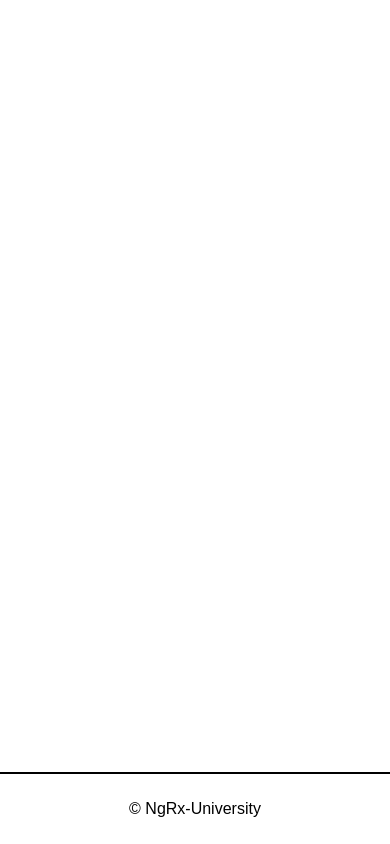
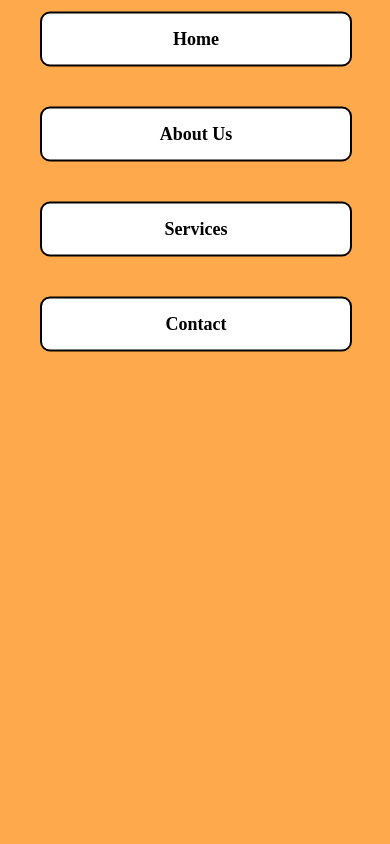
Before and after one commit to GengiuRobert/school-mngr, an Angular app in the folder school-mngr/: page / in a window 390 px wide. Built offline with nearby package versions, Linux system fonts and the light colour scheme.

Commit message:
navbar component created

```diff
--- a/school-mngr/src/app/app.component.html
+++ b/school-mngr/src/app/app.component.html
@@ -1 +1,2 @@
+<app-header></app-header>
 <app-footer></app-footer>
--- a/school-mngr/src/app/app.component.ts
+++ b/school-mngr/src/app/app.component.ts
@@ -1,10 +1,11 @@
 import { Component } from '@angular/core';
 import { RouterOutlet } from '@angular/router';
 import { FooterComponent } from '../components/footer/footer.component';
+import { HeaderComponent } from "../components/header/header.component";
 
 @Component({
   selector: 'app-root',
-  imports: [FooterComponent],
+  imports: [FooterComponent, HeaderComponent],
   templateUrl: './app.component.html',
   styleUrl: './app.component.css'
 })
--- a/school-mngr/src/components/footer/footer.component.css
+++ b/school-mngr/src/components/footer/footer.component.css
@@ -1,6 +1,6 @@
 footer {
     font-family: 'Rubik', sans-serif;
-    background-color: #ffffff;
+    background: #ffa94d;
     color: rgb(0, 0, 0);
     padding: 20px 20px;
     width: 100%;
@@ -11,15 +11,7 @@ footer {
     align-items: center;
     border-top: 2px solid black;
     z-index: 100;
-}
-
-footer .footer-text {
-    text-align: left;
-}
-
-footer .social-icons {
-    display: flex;
-    gap: 15px;
+    font-weight: 700;
 }
 
 footer.sticky {
--- a/school-mngr/src/components/footer/footer.component.ts
+++ b/school-mngr/src/components/footer/footer.component.ts
@@ -9,7 +9,7 @@ import { Component } from '@angular/core';
 export class FooterComponent {
 
   sticky = true;
-  transparent = true;
+  transparent = false;
   footerText = '© NgRx-University';
 
 }
--- /dev/null
+++ b/school-mngr/src/components/header/header.component.css
@@ -0,0 +1,106 @@
+.navbar {
+    position: fixed;
+    padding-top: 70px;
+    left: 50%;
+    transform: translate(-50%, -50%);
+    background: #ffa94d;
+    width: 100%;
+    display: flex;
+    justify-content: center;
+    align-items: center;
+    margin: 0 auto;
+    border-bottom: 2px solid black;
+    z-index: 1000;
+}
+
+.nav-container {
+    display: flex;
+    width: 90%;
+    margin: auto;
+    padding: 10px 20px;
+    justify-content: space-between;
+    align-items: center;
+}
+
+.nav-menu {
+    display: flex;
+    justify-content: space-between;
+    align-items: center;
+    list-style: none;
+    gap: 20px;
+}
+
+.nav-item {
+    position: relative;
+}
+
+.nav-link {
+    color: rgb(0, 0, 0);
+    background-color: white;
+    text-decoration: none;
+    font-weight: normal;
+    padding: 10px 20px;
+    display: block;
+    border: 2px solid #000000;
+    border-radius: 10px;
+    font-weight: 750;
+    transition: all 0.3s ease;
+}
+
+.nav-link:hover {
+    translate: 1.5px 1.5px;
+    box-shadow: 1.5px 1.5px 0 #000000;
+    background: #c0690c7a;
+}
+
+.menu-toggle {
+    display: none;
+    cursor: pointer;
+}
+
+.menu-toggle .bar {
+    display: block;
+    width: 25px;
+    height: 3px;
+    margin: 5px auto;
+    background: rgb(0, 0, 0);
+    color: #000000;
+    transition: 0.4s;
+}
+
+
+@media (max-width: 768px) {
+    .menu-toggle {
+        display: block;
+    }
+
+    .nav-menu {
+        display: none;
+        flex-direction: column;
+        position: fixed;
+        background: #ffa94d;
+        top: 15%;
+        left: 0;
+        width: 100%;
+        height: 100vh;
+        justify-content: flex-start;
+        padding-top: 20px;
+        transition: left 0.3s ease;
+    }
+
+    .nav-menu.show {
+        display: flex;
+    }
+
+    .nav-item {
+        width: 80%;
+        left: -10%;
+        text-align: center;
+        padding: 10px 0;
+    }
+
+    .nav-link {
+        padding: 15px 20px;
+        font-size: 18px;
+    }
+}
--- /dev/null
+++ b/school-mngr/src/components/header/header.component.html
@@ -0,0 +1,21 @@
+<header [class.sticky]="sticky">
+    <nav class="navbar">
+      <div class="nav-container">
+
+        <div class="menu-toggle" (click)="toggleMenu()">
+          <div class="bar"></div>
+          <div class="bar"></div>
+          <div class="bar"></div>
+        </div>
+
+        <ul class="nav-menu" [class.show]="menuOpen">
+          <li *ngFor="let item of menu" class="nav-item">
+            <a  class="nav-link" (click)="closeMenu()">
+              {{ item }}
+            </a>
+          </li>
+        </ul>
+
+      </div>
+    </nav>
+  </header>
--- /dev/null
+++ b/school-mngr/src/components/header/header.component.ts
@@ -0,0 +1,21 @@
+import { NgFor } from '@angular/common';
+import { Component } from '@angular/core';
+
+@Component({
+  selector: 'app-header',
+  imports: [NgFor],
+  templateUrl: './header.component.html',
+  styleUrl: './header.component.css'
+})
+export class HeaderComponent {
+  sticky = true;
+  menu = ['Home', 'About Us', 'Services', 'Contact'];
+  menuOpen = true;
+  toggleMenu(): void {
+    this.menuOpen = !this.menuOpen;
+  }
+
+  closeMenu(): void {
+    this.menuOpen = false;
+  }
+}
```
